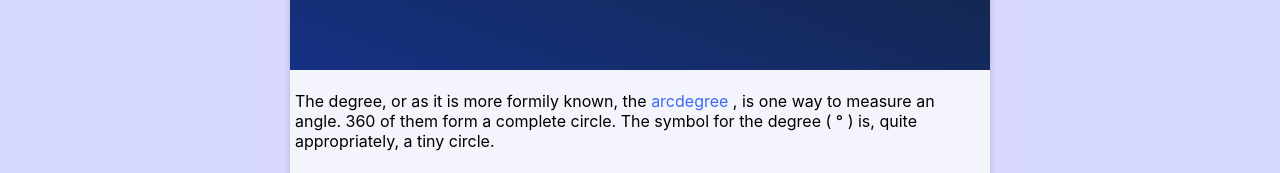
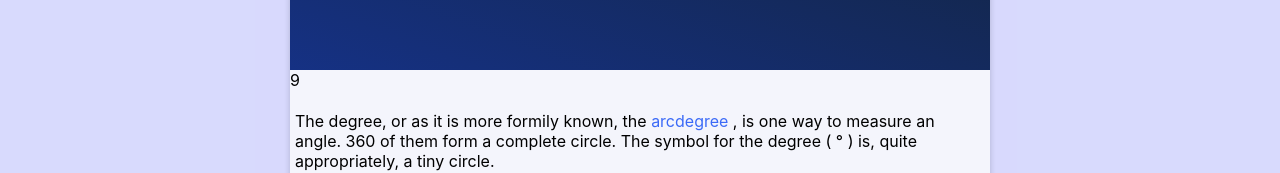
Before and after one commit to 4estnaylor/v8_trig_tutor, a Next.js app: page /%C2%B0 in a window 1280 px wide. Shown: the part 514-687 px from the top of the page. Built offline with nearby package versions, Linux system fonts and the light colour scheme; no server answers.

Commit message:
jankily made state object and SceneGetter communicate

```diff
--- a/components/HomePage/MyCanvas/CanvasForTopicComponent.tsx
+++ b/components/HomePage/MyCanvas/CanvasForTopicComponent.tsx
@@ -19,15 +19,27 @@ import useWindowSize from './useWindowSize';
 
 interface MyCanvasProps {
   sceneGetter: SceneGetter;
+  objectPassedToScene?: any;
   height?: number;
 }
 
 const CanvasForTopicComponent = (props: MyCanvasProps) => {
-  const { sceneGetter } = props;
-  const canvasRef = useMyCanvas2(sceneGetter);
+  const { sceneGetter, objectPassedToScene } = props;
+  const canvasRef = useMyCanvas2(sceneGetter, objectPassedToScene);
   const parentWidth = useParentElementSize(canvasRef);
 
-  return <StyledCanvas ref={canvasRef} width={parentWidth} height="390" />;
+  let testFunction = () => {
+    console.log('blueberries');
+  };
+
+  return (
+    <StyledCanvas
+      ref={canvasRef}
+      width={parentWidth}
+      onClick={testFunction}
+      height="390"
+    />
+  );
 };
 
 const StyledCanvas = styled.canvas`
--- a/components/HomePage/MyCanvas/CanvasObjects/AngleCircle.ts
+++ b/components/HomePage/MyCanvas/CanvasObjects/AngleCircle.ts
@@ -13,6 +13,7 @@ class AngleCircle {
   zeroPoint: InteractivePoint | NonInteractivePoint;
   radialPoint: InteractivePoint | NonInteractivePoint;
   listenForAssets: InteractivePoint | NonInteractivePoint[];
+  testFunction: any;
   constructor(
     public context: CanvasRenderingContext2D,
     public eventHandlerConfig: EventHandlerConfig,
@@ -51,6 +52,8 @@ class AngleCircle {
       cl.getHSL(cl.white)
     );
 
+    this.testFunction = this.context.canvas.onclick;
+
     this.listenForAssets = [this.vertex, this.zeroPoint, this.radialPoint];
   }
 
@@ -88,6 +91,7 @@ class AngleCircle {
 
   draw = () => {
     this.update();
+
     // this.zeroPoint.draw();
     this.drawDottedTouchConncetLine();
     this.drawAngle();
@@ -96,6 +100,7 @@ class AngleCircle {
     this.radialPoint.draw();
     this.drawAngleInDegrees();
     this.drawAngleLabel();
+    this.testFunction();
   };
 
   drawZeroStroke = () => {
--- a/components/HomePage/MyCanvas/useMyCanvas2.ts
+++ b/components/HomePage/MyCanvas/useMyCanvas2.ts
@@ -4,12 +4,19 @@ import React from 'react';
 import EventHandlerConfig from './EventHandler/EventHandlerConfig';
 
 const useMyCanvas2: (
-  sceneGetter: SceneGetter
-) => React.MutableRefObject<null> = (sceneGetter) => {
+  sceneGetter: SceneGetter,
+  objectPassedToScene?: any
+) => React.MutableRefObject<null> = (sceneGetter, objectPassedToScene?) => {
   const canvasRef = useRef(null);
 
   useEffect(() => {
     const canvas = canvasRef.current! as HTMLCanvasElement;
+
+    console.log('darklajdf', objectPassedToScene);
+
+    canvas.onclick = () => {
+      return objectPassedToScene;
+    };
 
     const context = canvas?.getContext('2d') as CanvasRenderingContext2D;
     // context.translate(0.5, 0.5);
--- a/components/getScenes/degrees/getSceneDegreesIntro.tsx
+++ b/components/getScenes/degrees/getSceneDegreesIntro.tsx
@@ -11,6 +11,15 @@ const getSceneDegreesIntro: SceneGetter = (
   eventHandlerConfig: EventHandlerConfig
 ) => {
   let scene = new Scene(context, eventHandlerConfig);
+
+  // @ts-ignore
+  // ingoring missing ev for onclick;
+  const passedObject = context?.canvas?.onclick?.();
+  const { targetValueObjs, setTargetValueObjs } = passedObject;
+
+  console.log('passed Object', targetValueObjs, setTargetValueObjs);
+
+  setTargetValueObjs([{ value: 9, completed: true }]);
 
   const width = context.canvas.parentElement?.clientWidth || 0;
 
--- a/pages/%C2%B0/index.tsx
+++ b/pages/%C2%B0/index.tsx
@@ -9,8 +9,20 @@ import getSceneInteriorAngles from '../../components/getScenes/degrees/getSceneI
 import CanvasForTopicComponent from '../../components/HomePage/MyCanvas/CanvasForTopicComponent';
 import TopicComponentBoilerPlate from '../../components/TopicComponents/TopicComponentBoilerPlate';
 
+export interface TargetValueObjs {
+  value: number;
+  completed: boolean;
+}
+
 const Degree = () => {
   const [userEnteredDegreeValue, setUserEnteredDegreeValue] = useState(100);
+  const [targetValueObjs, setTargetValueObjs] = useState<TargetValueObjs[]>([
+    { value: 0, completed: false },
+    { value: 90, completed: false },
+    { value: 45, completed: false },
+    { value: 63, completed: false },
+  ]);
+
   return (
     <TopicComponentBoilerPlate
       title={
@@ -24,8 +36,10 @@ const Degree = () => {
           <CanvasForTopicComponent
             sceneGetter={getSceneDegreesIntro}
             height={400}
+            objectPassedToScene={{ targetValueObjs, setTargetValueObjs }}
           />
         </Canvas1Background>
+        <div>{targetValueObjs[0].value}</div>
         <DegreeIntro>
           The degree, or as it is more formily known, the
           <Fancy> arcdegree </Fancy>, is one way to measure an angle. 360 of
```
